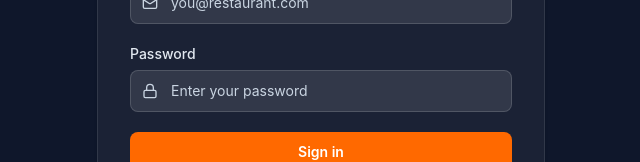
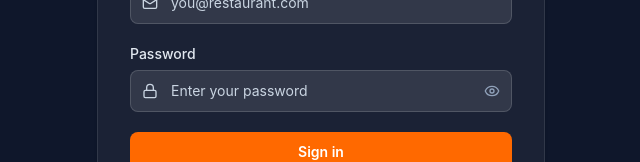
Before and after one commit to sambawy01/Fire-Line, a React (Vite) app in the folder web/: page /login in a window 1280 px wide. Shown: the part 392-554 px from the top of the page, without its empty margins (319-959 px from the left). Built offline with nearby package versions, Linux system fonts and the light colour scheme.

Commit message:
feat: add show/hide password toggle on login page

```diff
--- a/web/src/pages/LoginPage.tsx
+++ b/web/src/pages/LoginPage.tsx
@@ -1,6 +1,6 @@
 import { useState, type FormEvent } from 'react';
 import { Link, useNavigate } from 'react-router-dom';
-import { Flame, Mail, Lock, Loader2, AlertCircle } from 'lucide-react';
+import { Flame, Mail, Lock, Loader2, AlertCircle, Eye, EyeOff } from 'lucide-react';
 import { useAuthStore } from '../stores/auth';
 
 export default function LoginPage() {
@@ -9,6 +9,7 @@ export default function LoginPage() {
 
   const [email, setEmail] = useState('');
   const [password, setPassword] = useState('');
+  const [showPassword, setShowPassword] = useState(false);
 
   const handleSubmit = async (e: FormEvent) => {
     e.preventDefault();
@@ -88,14 +89,22 @@ export default function LoginPage() {
                 <Lock className="pointer-events-none absolute left-3 top-1/2 h-4 w-4 -translate-y-1/2 text-slate-300" />
                 <input
                   id="password"
-                  type="password"
+                  type={showPassword ? 'text' : 'password'}
                   required
                   autoComplete="current-password"
                   placeholder="Enter your password"
                   value={password}
                   onChange={(e) => setPassword(e.target.value)}
-                  className="w-full rounded-lg border border-white/15 bg-white/10 py-2.5 pl-10 pr-3 text-sm text-white placeholder:text-slate-300 focus:border-orange-500 focus:outline-none focus:ring-2 focus:ring-orange-500/20"
+                  className="w-full rounded-lg border border-white/15 bg-white/10 py-2.5 pl-10 pr-10 text-sm text-white placeholder:text-slate-300 focus:border-orange-500 focus:outline-none focus:ring-2 focus:ring-orange-500/20"
                 />
+                <button
+                  type="button"
+                  onClick={() => setShowPassword(!showPassword)}
+                  className="absolute right-3 top-1/2 -translate-y-1/2 text-slate-400 hover:text-white transition-colors"
+                  tabIndex={-1}
+                >
+                  {showPassword ? <EyeOff className="h-4 w-4" /> : <Eye className="h-4 w-4" />}
+                </button>
               </div>
             </div>
 
```
